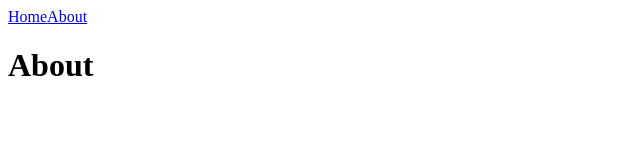
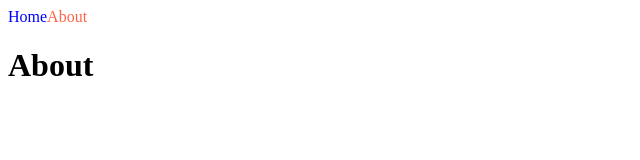
Before and after one commit to m3rri/nextjs-intro, a Next.js app: page /about in a window 1280 px wide. Shown: the top 160 px of the page, without its empty margins (0-640 px from the left). Built offline with nearby package versions, Linux system fonts and the light colour scheme.

Commit message:
~css modules

```diff
--- a/component/NavBar.js
+++ b/component/NavBar.js
@@ -1,8 +1,19 @@
 import Link from 'next/link';
+import { useRouter } from 'next/router';
+import styles from './NavBar.module.css';
 
 export default function NavBar(){
+    const router = useRouter();
+
     return <nav>
-        <Link href="/"><a>Home</a></Link>
-        <Link href="/about"><a>About</a></Link>
+        <Link href="/">
+            <a className={`${styles.link} ${router.pathname === '/' ? styles.active : ''}`}>Home</a>
+        </Link>
+        <Link href="/about">
+            <a className={[
+                styles.link,
+                router.pathname === '/about' ? styles.active : ''
+            ].join(' ')}>About</a>
+        </Link>
     </nav>
 }
--- /dev/null
+++ b/component/NavBar.module.css
@@ -0,0 +1,7 @@
+.link{
+    text-decoration: none;
+    color: blue;
+}
+.active{
+    color: tomato;
+}
```
